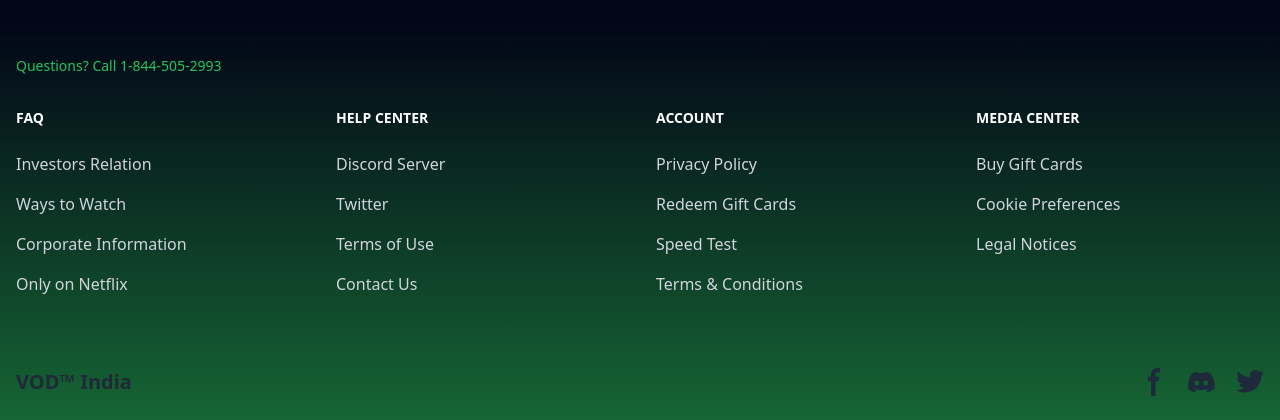
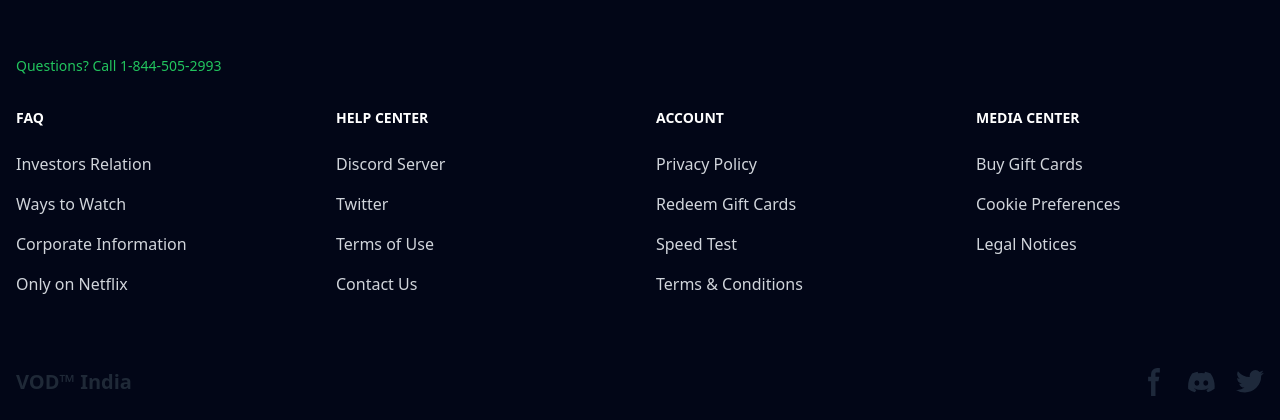
Before and after one commit to KhushCanCode/anisoba, a React (Vite) app: page / in a window 1280 px wide. Shown: the part 3200-3620 px from the top of the page. Built offline with nearby package versions, Linux system fonts and the light colour scheme; no server answers.

Commit message:
footer color

```diff
--- a/src/components/Footer.jsx
+++ b/src/components/Footer.jsx
@@ -2,7 +2,7 @@
 function Footer(){
     return(
         <>
-        <footer className=" bg-gradient-to-t  from-green-800  to-slate-950  mt-10">
+        <footer className=" bg-slate-950  mt-10">
         <div className="mx-auto w-full max-w-screen-xl">
                 <p className="text-green-500 text-sm pl-4 pt-8">Questions? Call 1-844-505-2993</p>
             <div className="grid grid-cols-2 gap-8 px-4 py-6 lg:py-8 md:grid-cols-4">
```
